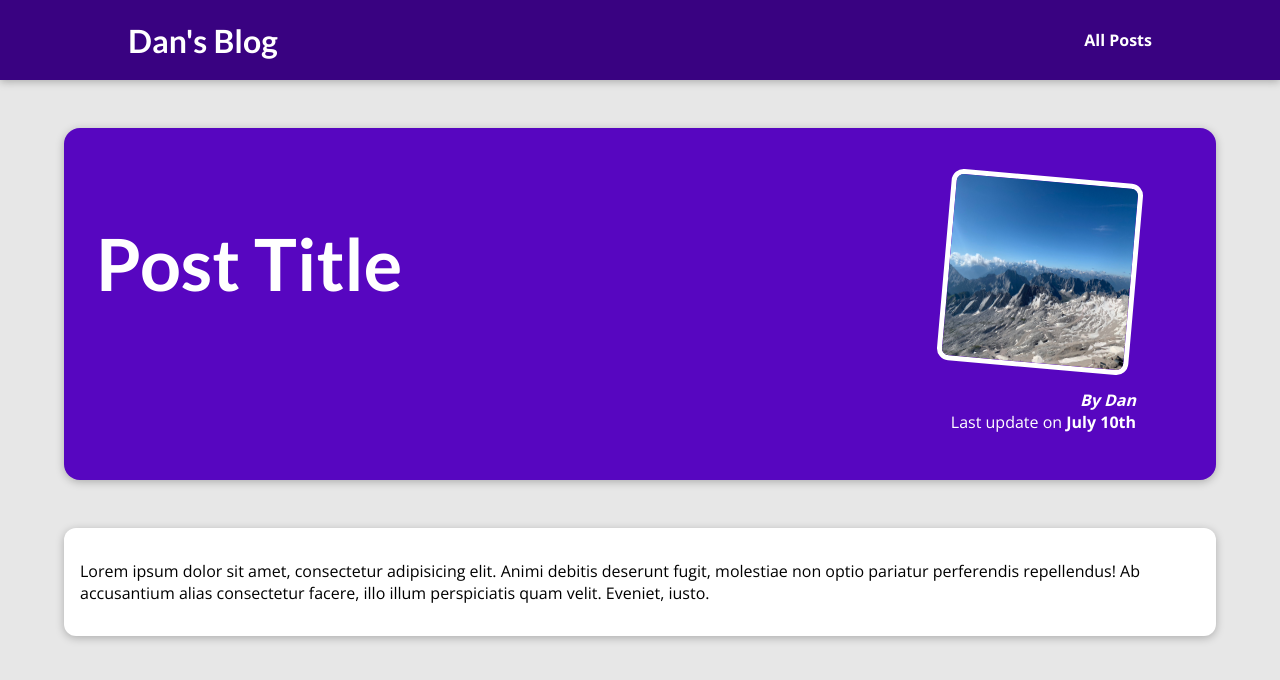
After one commit to dangjogvara/my_site, a Django app: template blog/templates/blog/post-detail.html in a window 1280 px wide. The commit adds this page. Shown: the top 680 px of the page. Run offline with Django 4.2, Linux system fonts and the light colour scheme; the template is opened without the code that fills it, so the values that code supplies are empty.

Commit message:
basic post-detail page

```diff
--- /dev/null
+++ b/blog/static/blog/post-detail.css
@@ -0,0 +1,62 @@
+body {
+    background-color: #e7e7e7;
+}
+
+#main-navigation {
+    background-color: #390281;
+    box-shadow: 0 2px 8px rgba(0, 0, 0, 0.25);
+}
+
+#summary {
+    margin: 8rem auto 3rem auto;
+    padding: 2rem;
+    width: 90%;
+    max-width: 90rem;
+    border-radius: 16px;
+    background-color: #5706c0;
+    position: relative;
+    box-shadow: 0 2px 8px rgba(0, 0, 0, 0.25);
+    height: 22rem;
+}
+
+#summary h2 {
+    color: white;
+    font-size: 4.5rem;
+}
+
+#summary article {
+    position: absolute;
+    top: 2rem;
+    right: 3rem;
+    padding: 1rem 2rem;
+    border-radius: 12px;
+    text-align: right;
+    color: white;
+}
+
+#summary article img {
+    width: 12rem;
+    height: 12rem;
+    border-radius: 12px;
+    transform: rotateZ(5deg);
+    border: 5px solid white;
+    margin-bottom: 1rem;
+}
+
+#summary address {
+    font-weight: bold;
+}
+
+#summary time {
+    font-weight: bold;
+}
+
+main {
+    width: 90%;
+    max-width: 90rem;
+    margin: 3rem auto;
+    background-color: white;
+    padding: 1rem;
+    border-radius: 12px;
+    box-shadow: 0 2px 8px rgba(0, 0, 0, 0.25);
+}
--- a/blog/templates/blog/includes/post.html
+++ b/blog/templates/blog/includes/post.html
@@ -2,7 +2,7 @@
 
 <li>
     <article class="post">
-        <a href="">
+        <a href="{% url 'post-detail-page' 'the-mountains' %}">
             <img src="{% static 'blog/images/mountains.jpg' %}" alt="Mountain Hiking"/>
             <div class="post__content">
                 <h3>Mountain Hiking</h3>
--- /dev/null
+++ b/blog/templates/blog/post-detail.html
@@ -0,0 +1,32 @@
+{% extends 'base.html' %}
+{% load static %}
+
+{% block title %}
+    This Post Title
+{% endblock %}
+
+{% block css_files %}
+    <link rel="stylesheet" href="{% static 'blog/post-detail.css' %}">
+{% endblock %}
+
+{% block content %}
+    <section id="summary">
+        <h2>Post Title</h2>
+        <article>
+            <img src="{% static 'blog/images/mountains.jpg' %}" alt="Post Title">
+            <address>By Dan</address>
+            <div>
+                Last update on
+                <time>July 10th</time>
+            </div>
+        </article>
+    </section>
+
+    <main>
+        <p>
+            Lorem ipsum dolor sit amet, consectetur adipisicing elit. Animi debitis deserunt fugit, molestiae non optio
+            pariatur perferendis repellendus! Ab accusantium alias consectetur facere, illo illum perspiciatis quam
+            velit. Eveniet, iusto.
+        </p>
+    </main>
+{% endblock %}
--- a/blog/views.py
+++ b/blog/views.py
@@ -1,7 +1,6 @@
 from django.shortcuts import render
 
 
-# Create your views here.
 def starting_page(request):
     return render(request, 'blog/index.html')
 
@@ -10,5 +9,5 @@ def posts(request):
     return render(request, 'blog/all-posts.html')
 
 
-def post_detail(request):
-    pass
+def post_detail(request, slug):
+    return render(request, 'blog/post-detail.html')
--- a/templates/base.html
+++ b/templates/base.html
@@ -13,9 +13,9 @@
 </head>
 <body>
 <header id="main-navigation">
-        <h1><a href="">Dan's Blog</a></h1>
-        <nav><a href="">All Posts</a></nav>
-    </header>
+    <h1><a href="{% url 'starting-page' %}">Dan's Blog</a></h1>
+    <nav><a href="{% url 'posts-page' %}">All Posts</a></nav>
+</header>
 {% block content %}{% endblock %}
 </body>
 </html>
```
